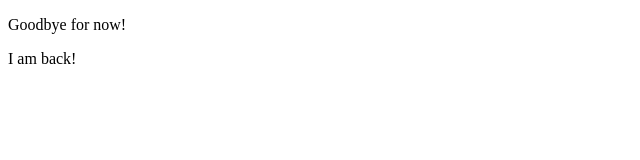
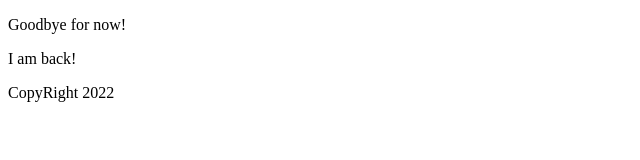
Before and after one commit to Adeonakomaya/first-repo, a plain HTML site: page index.html in a window 1280 px wide. Shown: the whole page, without its empty margins (0-640 px from the left). Drawn offline with Linux system fonts and the light colour scheme.

Commit message:
Adding Footer

```diff
--- a/index.html
+++ b/index.html
@@ -8,5 +8,6 @@
   <body>
     <p>Goodbye for now!</p>
     <p> I am back!</p>
+    <footer>CopyRight 2022</footer>
   </body>
 </html>
```
